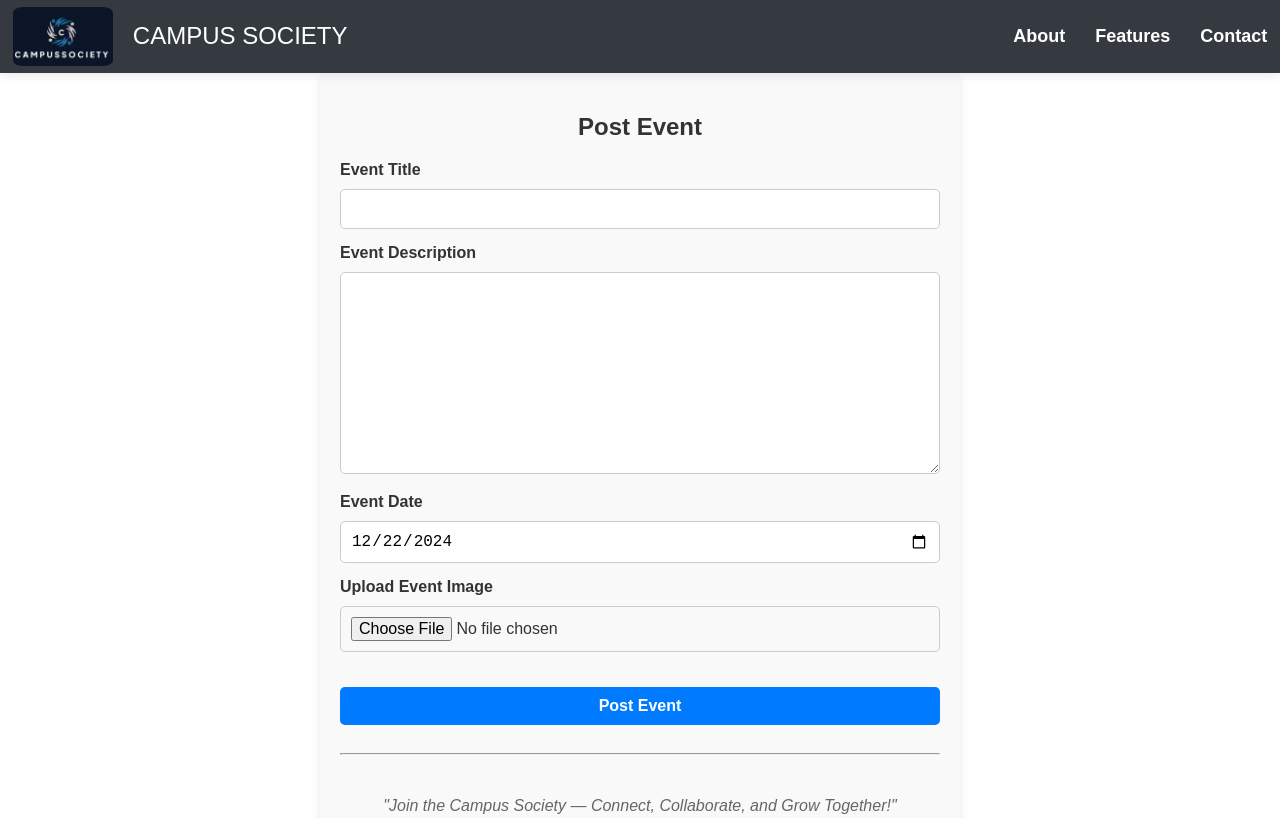
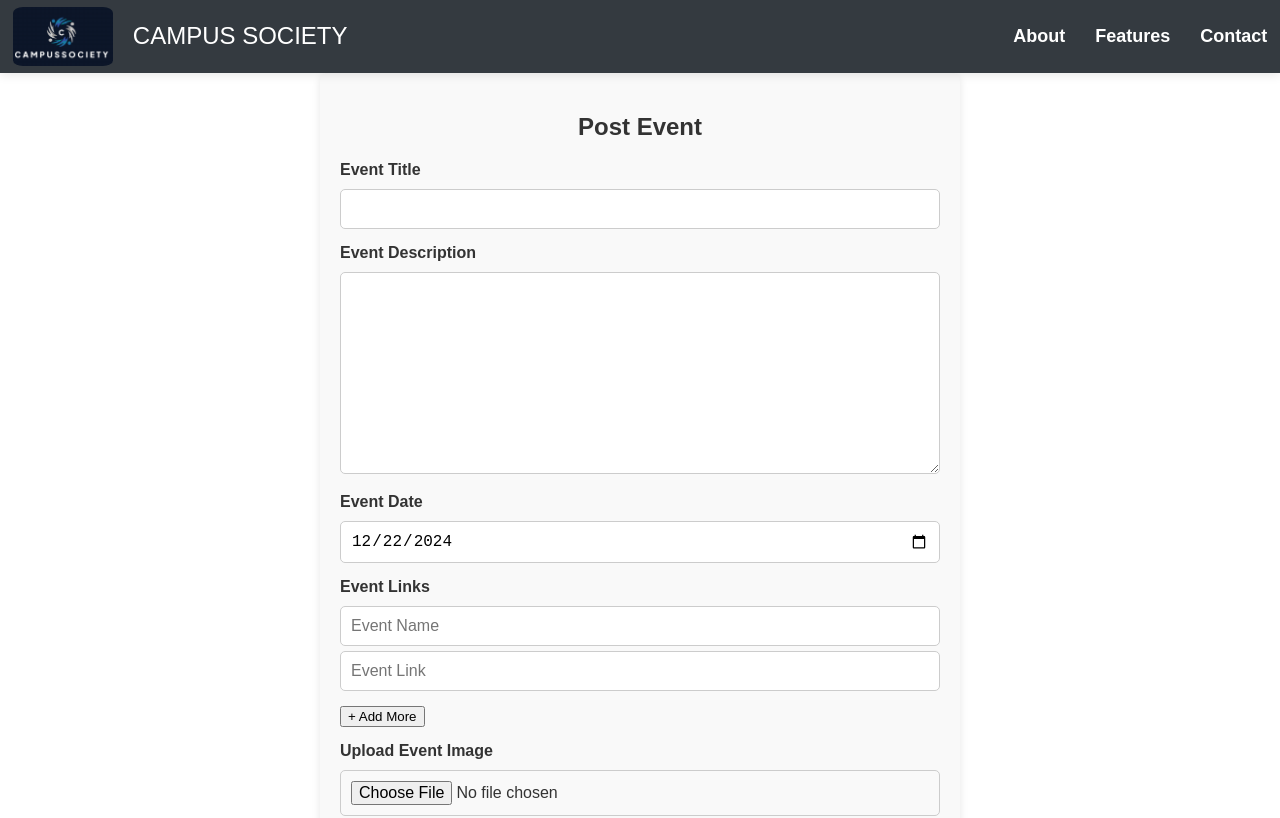
Before and after one commit to mehul1409/campusSocietyFrontend, a React (Vite) app: page /post-event in a window 1280 px wide. Shown: the top 818 px of the page. Built offline with nearby package versions, Linux system fonts and the light colour scheme.

Commit message:
add button field

```diff
--- a/src/pages/postevent/PostEvent.jsx
+++ b/src/pages/postevent/PostEvent.jsx
@@ -10,7 +10,7 @@ const PostEvent = () => {
   });
 
   const [file, setFile] = useState(null);
-
+  const [eventLinks, setEventLinks] = useState([{ name: '', link: '' }]);
   const [errorMessage, setErrorMessage] = useState('');
   const [successMessage, setSuccessMessage] = useState('');
   const navigate = useNavigate();
@@ -25,6 +25,16 @@ const PostEvent = () => {
 
   const handleFileChange = (e) => {
     setFile(e.target.files[0]);
+  };
+
+  const handleEventLinkChange = (index, field, value) => {
+    const updatedEventLinks = [...eventLinks];
+    updatedEventLinks[index][field] = value;
+    setEventLinks(updatedEventLinks);
+  };
+
+  const addEventLink = () => {
+    setEventLinks([...eventLinks, { name: '', link: '' }]);
   };
 
   const handleSubmit = async (e) => {
@@ -49,6 +59,10 @@ const PostEvent = () => {
       formData.append('description', eventDetails.description);
       formData.append('date', eventDetails.date);
       formData.append('photo', file);
+
+      formData.append('eventLinks', JSON.stringify(eventLinks));
+
+      console.log(formData);
 
       const response = await fetch('https://campussociety.onrender.com/coordinator/PostEvent', {
         method: 'POST',
@@ -123,6 +137,32 @@ const PostEvent = () => {
         />
       </div>
       <div>
+          <label className="post-event-label">Event Links</label>
+          {eventLinks.map((event, index) => (
+            <div key={index} className="event-link-container">
+              <input
+                className="post-event-input"
+                type="text"
+                placeholder="Event Name"
+                value={event.name}
+                onChange={(e) => handleEventLinkChange(index, 'name', e.target.value)}
+                required
+              />
+              <input
+                className="post-event-input"
+                type="string"
+                placeholder="Event Link"
+                value={event.link}
+                onChange={(e) => handleEventLinkChange(index, 'link', e.target.value)}
+                required
+              />
+            </div>
+          ))}
+          <button type="button" className="add-event-link-button" onClick={addEventLink}>
+            + Add More
+          </button>
+        </div>
+      <div>
           <label className="post-event-label">Upload Event Image</label>
           <input
             className="post-event-input"
```
